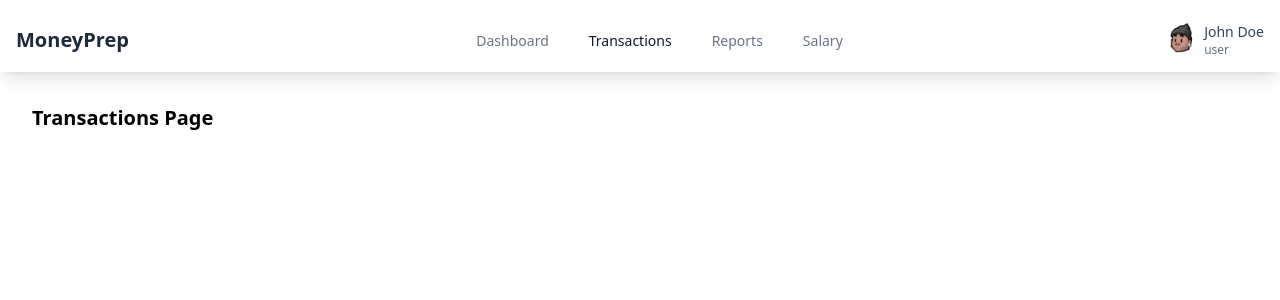
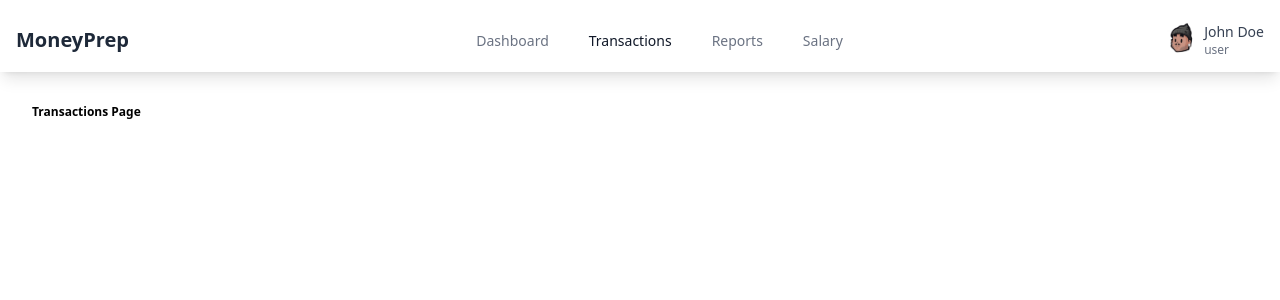
Before and after one commit to yogisyo16/prepare-your-money, a Vue app: page /transactions in a window 1280 px wide. Shown: the top 300 px of the page. Built offline with nearby package versions, Linux system fonts and the light colour scheme; the HTML template or start-up script is replaced by a standard one.

Commit message:
Update: Transaction page: - Yap nice man

```diff
--- a/src/views/TransactionsView.vue
+++ b/src/views/TransactionsView.vue
@@ -1,5 +1,5 @@
 <template>
     <div>
-        <h1 class="text-xl font-bold">Transactions Page</h1>
+        <h1 class="text-xs font-bold">Transactions Page</h1>
     </div>
 </template>
```
